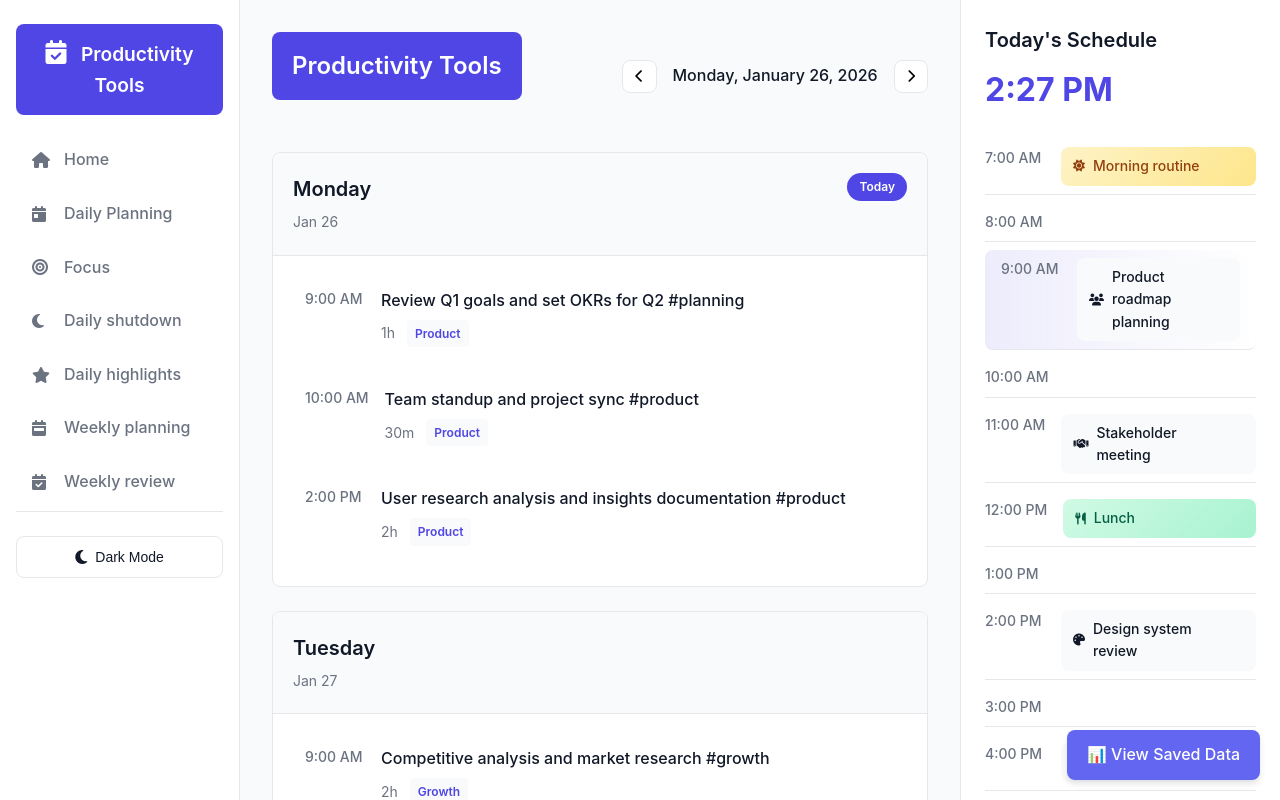
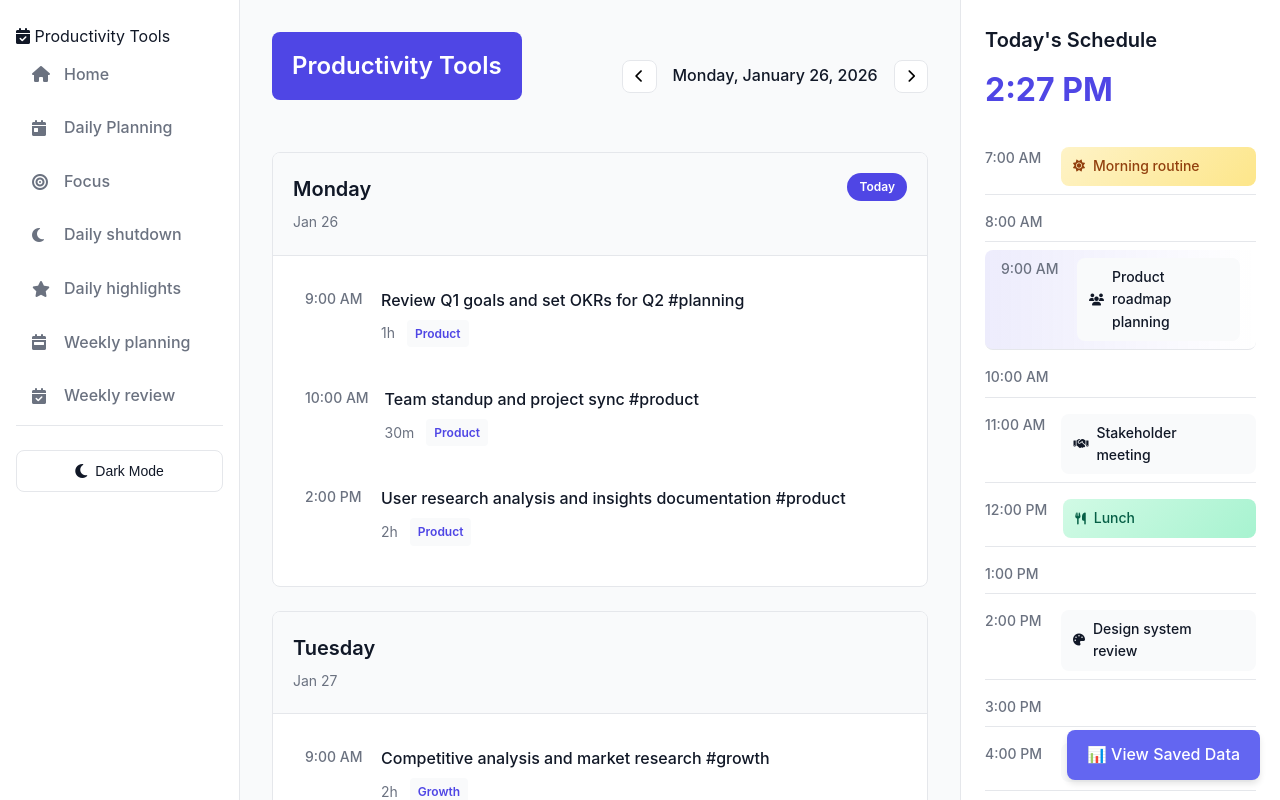
Before and after one commit to sazidalam077-svg/productivity-tool, a plain HTML site: page index.html in a window 1280 px wide. Drawn offline with Linux system fonts and the light colour scheme.

Commit message:
FIXED: Removed blue box styling from sidebar Productivity Tools - kept everything else

```diff
--- a/styles.css
+++ b/styles.css
@@ -17,34 +17,6 @@
 
 .content-header .productivity-header h1 {
     color: white !important;
-}
-
-/* Productivity Tools Logo Box */
-.logo {
-    background: #4F46E5 !important;
-    color: white !important;
-    padding: 15px 20px !important;
-    border-radius: 8px !important;
-    margin-bottom: 20px !important;
-    text-align: center !important;
-}
-
-.logo i {
-    font-size: 1.5rem !important;
-    margin-right: 10px !important;
-    color: white !important;
-}
-
-.logo span {
-    font-size: 1.2rem !important;
-    font-weight: 600 !important;
-    color: white !important;
-}
-
-.logo h2 {
-    color: white !important;
-    font-size: 1.2rem !important;
-    font-weight: 600 !important;
 }
 
 * {
```
